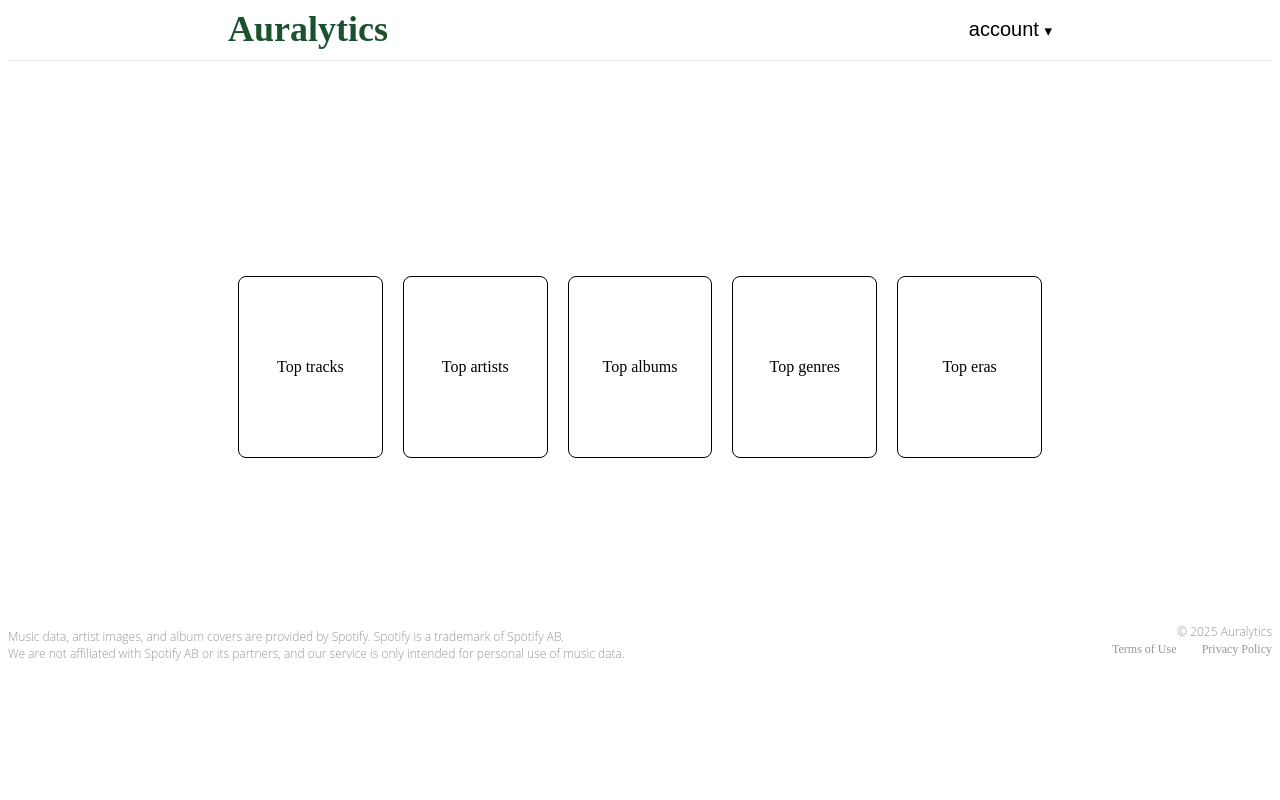
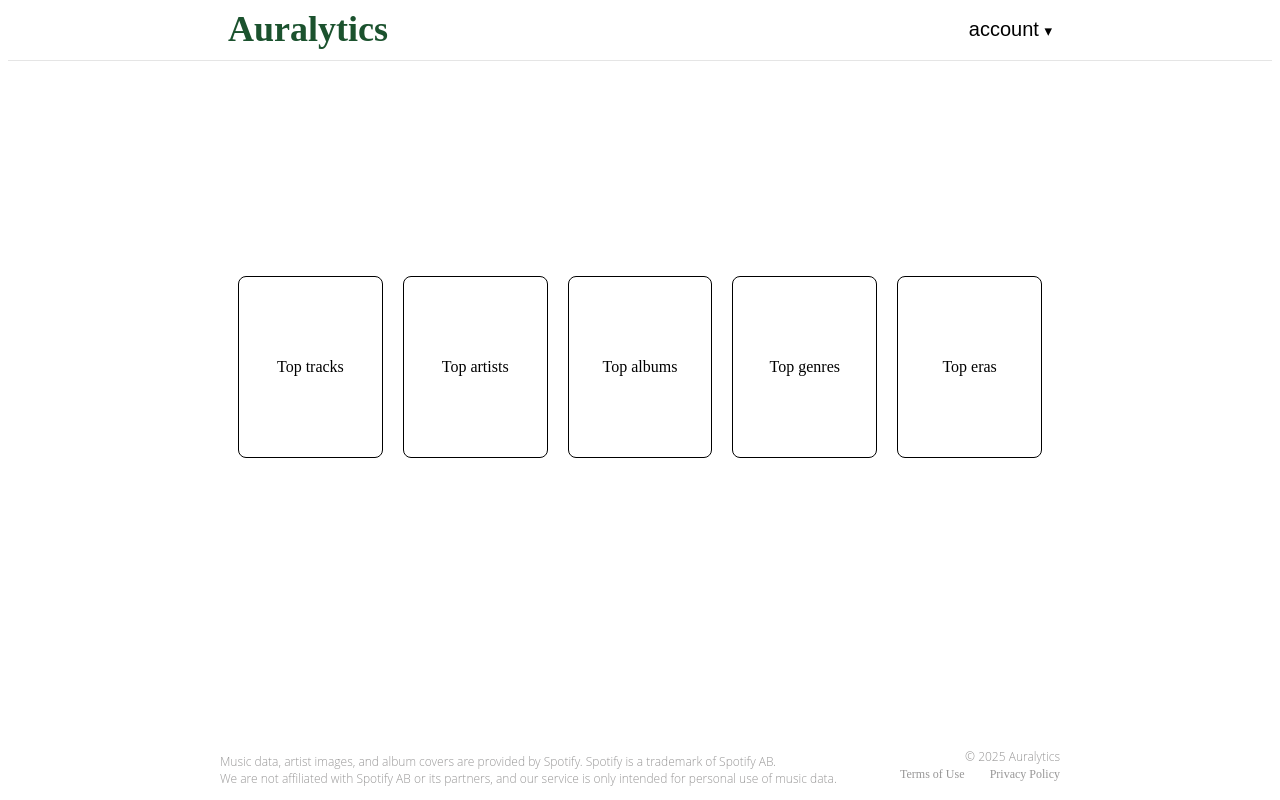
Before and after one commit to WengYiNing/Auralytics, a React (Create React App) app in the folder frontend/: page / in a window 1280 px wide. Built offline with nearby package versions, Linux system fonts and the light colour scheme; no server answers; sample sign-in values are in the browser's storage.

Commit message:
Update Function.css

```diff
--- a/frontend/src/styles/Function.css
+++ b/frontend/src/styles/Function.css
@@ -54,7 +54,7 @@ font-style: italic;
     color: black;
 }
 
-.fuction-footer {
+.function-footer {
     position: fixed;
     bottom: 3px;
     left: 0;
@@ -67,7 +67,7 @@ font-style: italic;
     margin: 0px 220px;
   }
 
-  .fucntion-footer .content {
+  .function-footer .content {
     margin: 0 auto;
     display: flex;
     justify-content: space-between;
```
